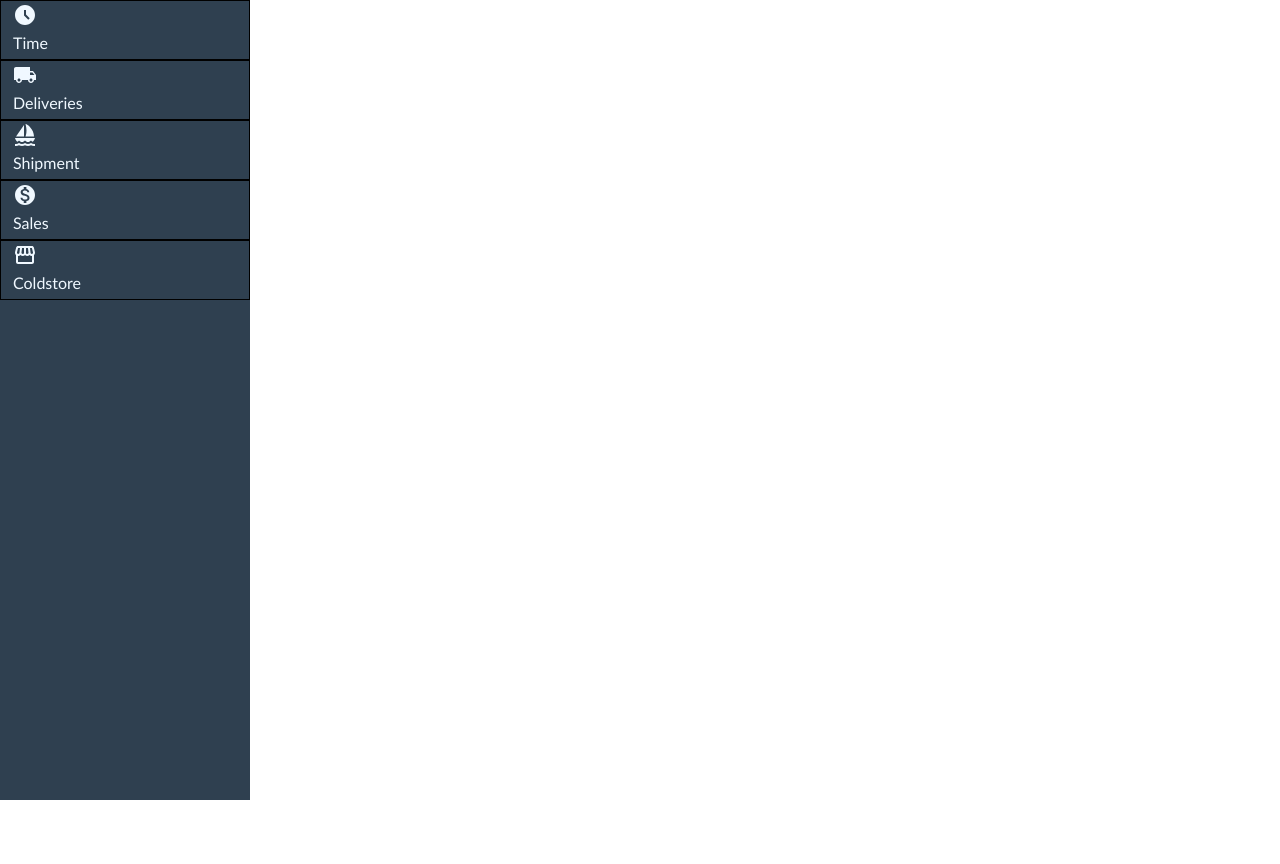
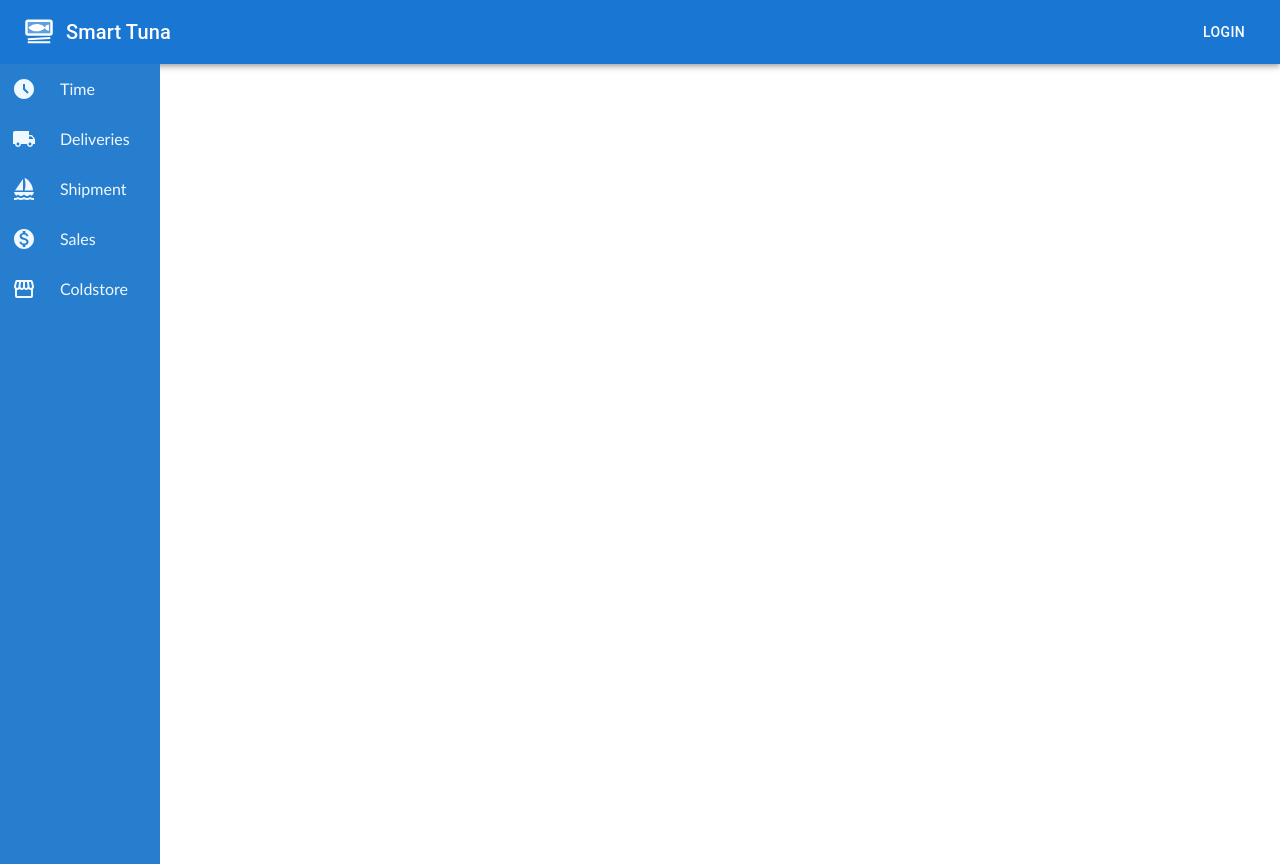
Before and after one commit to Florentpop/Dynamic-Accordion, a React (Create React App) app in the folder coldstoreapp/: page / in a window 1280 px wide. Before the commit the page ends 800 px from the top, so only its background shows below. Built offline with nearby package versions, Linux system fonts and the light colour scheme.

Commit message:
updated sidebar

```diff
--- a/coldstoreapp/src/components/Sidebar.js
+++ b/coldstoreapp/src/components/Sidebar.js
@@ -16,8 +16,8 @@ function Sidebar() {
               }}
             >
               {" "}
-              <div>{val.icon}</div>
-              <div>{val.title}</div>
+              <div id="icon">{val.icon}</div>
+              <div id="title">{val.title}</div>
             </li>
           );
         })}
--- a/coldstoreapp/src/css/Sidebar.css
+++ b/coldstoreapp/src/css/Sidebar.css
@@ -1,7 +1,7 @@
 .Sidebar{
- width: 250px;
+ width: 160px;
  height: 100vh;
- background-color:#2F4050;
+ background-color:#287ece;
 }
 
 .sidebarList{
@@ -12,14 +12,28 @@
 
 .sidebarList .row{
     width: 100%;
-    height: 60px;
-    border: 1px solid black;
-    list-style-type:none;
+    height: 50px;
+    list-style-type: none;
     margin: 0%;
     display: flex;
     flex-direction: row;
     color: aliceblue;
-    justify-content: center;
+    /* justify-content: center; */
     font-family: 'Trebuchet MS', 'Lucida Sans Unicode', 'Lucida Grande', 'Lucida Sans', Arial, sans-serif;
 
 }
+.sidebarList .row:hover{
+cursor: pointer;
+background-color: #293846;
+}
+.row #icon{
+    flex: 30%;
+    display: grid;
+    place-items: center;
+}
+
+.row #title{
+    flex: 70%;
+    padding-top: 13px;
+
+}
--- a/coldstoreapp/src/screens/Dashboard.js
+++ b/coldstoreapp/src/screens/Dashboard.js
@@ -1,11 +1,13 @@
 import React from 'react';
 import "../css/Sidebar.css";
 import Sidebar from '../components/Sidebar';
+import ColdStoreNavbar from '../components/ColdStoreNavbar';
 
 
 function Dashboard() {
   return (
     <div>
+    <ColdStoreNavbar/>
     <Sidebar/>
     </div>
   )
```
